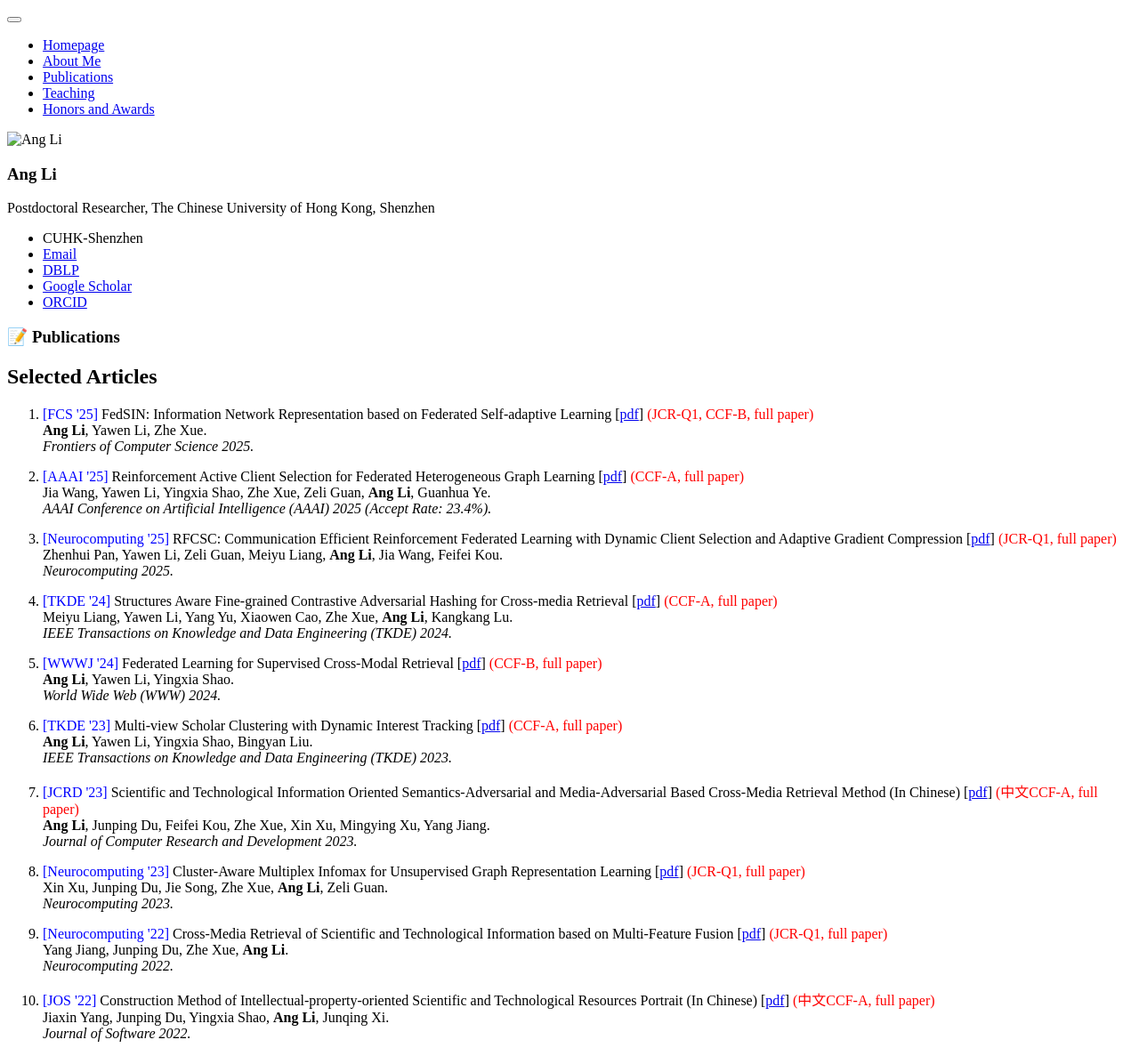
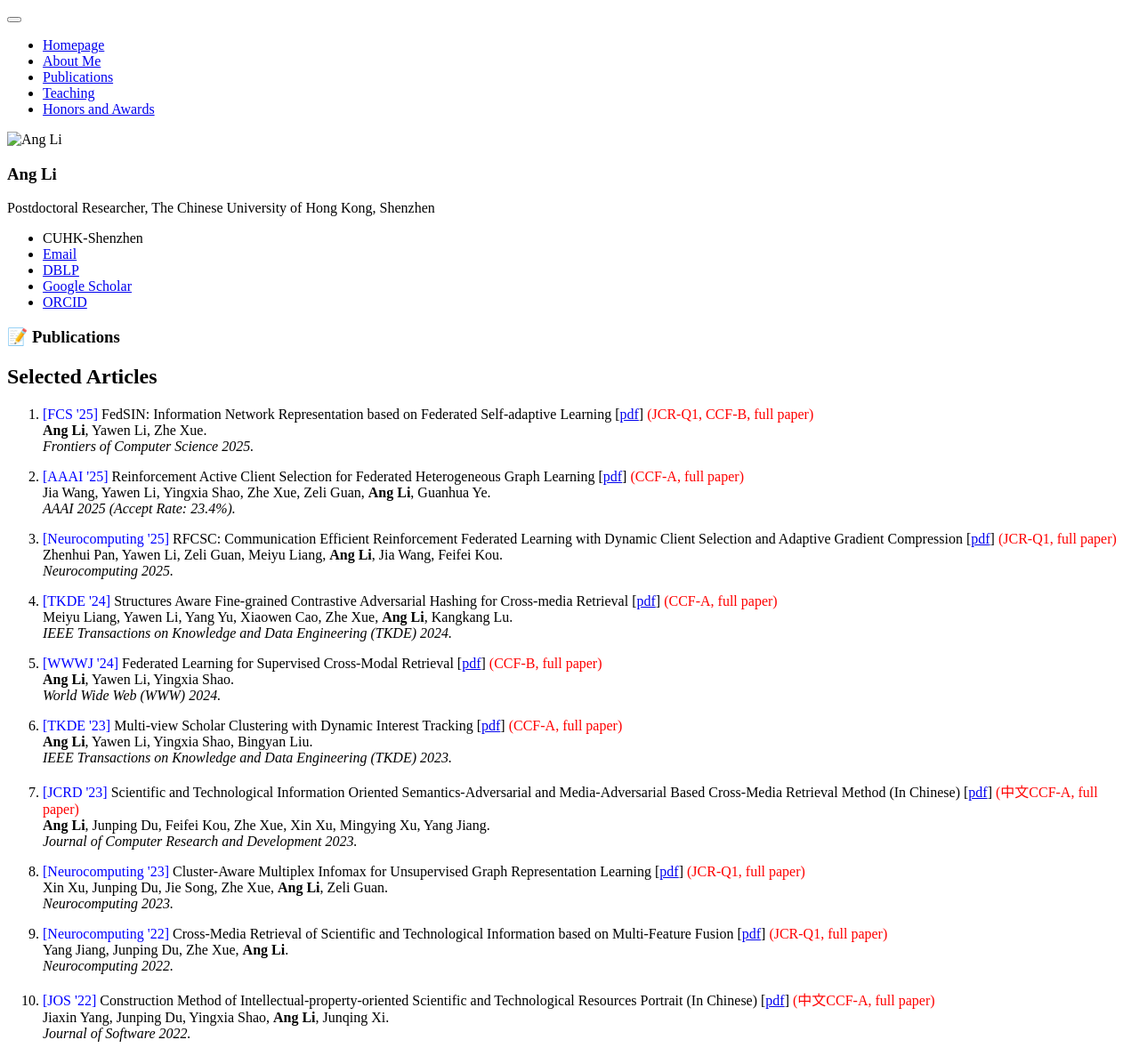
Before and after one commit to chris-Ang-li/chris-Ang-li.github.io, a Jekyll site: the page built from _pages/includes/pub.md, in a window 1280 px wide. Shown: the whole page at 89% size. Built offline with Jekyll 4.4.1, drawn with Linux system fonts in a browser that asks for light colours; our own code applies the rules of GitHub Pages for plain Markdown files.

Commit message:
Update pub.md

```diff
--- a/_pages/includes/pub.md
+++ b/_pages/includes/pub.md
@@ -14,7 +14,7 @@
     <p><font color="blue">[AAAI '25]</font> Reinforcement Active Client Selection for Federated Heterogeneous Graph Learning [<a href="https://ojs.aaai.org/index.php/AAAI/article/view/35409">pdf</a>]  <font color="red">(CCF-A, full paper)</font>
       <br>
       Jia Wang, Yawen Li, Yingxia Shao, Zhe Xue, Zeli Guan, <b>Ang Li</b>, Guanhua Ye.<br>
-      <i>AAAI Conference on Artificial Intelligence (AAAI) 2025 (Accept Rate: 23.4%).</i> <br>
+      <i>AAAI 2025 (Accept Rate: 23.4%).</i> <br>
     </p>
   </li>
   <li>
```
